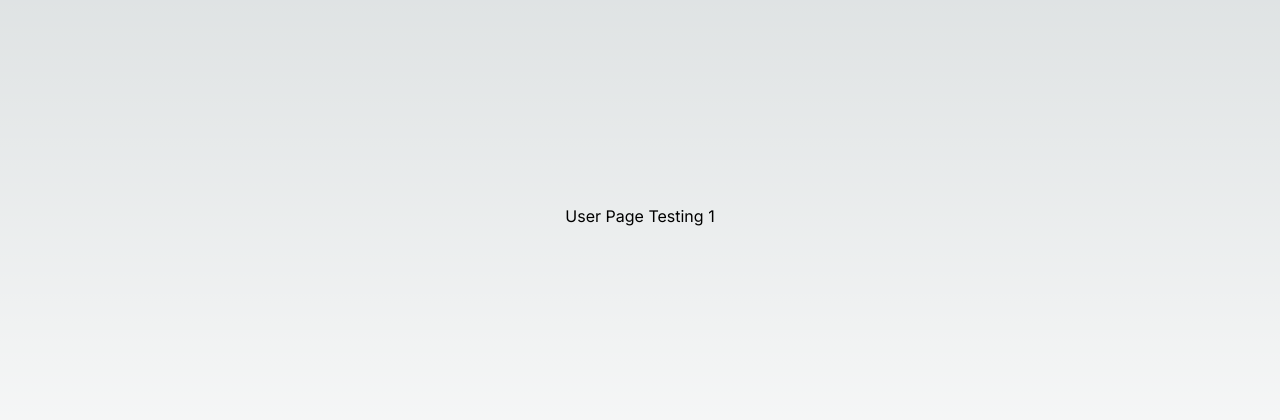
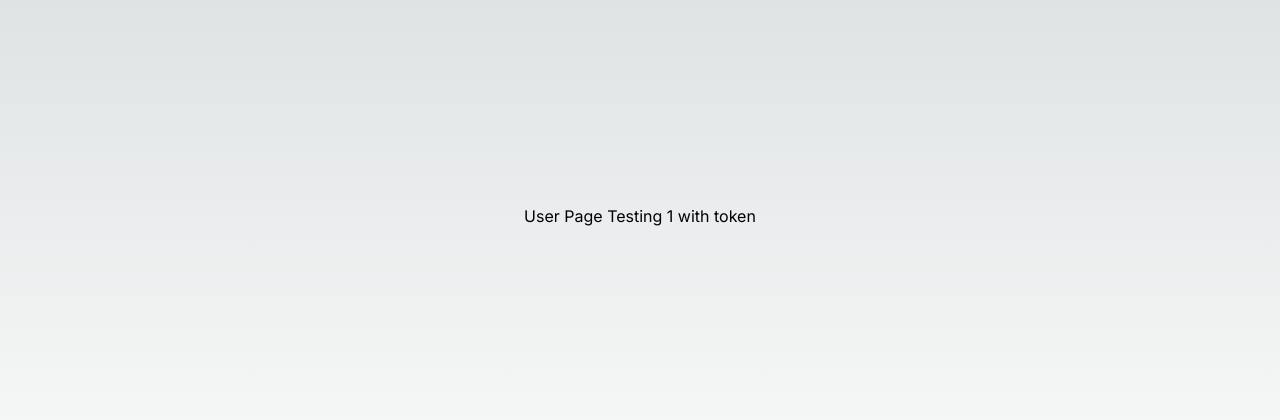
Before and after one commit to aditiapras/easypanel, a Next.js app: page /user in a window 1280 px wide. Shown: the part 184-604 px from the top of the page. Built offline with nearby package versions, Linux system fonts and the light colour scheme.

Commit message:
Update page.js

```diff
--- a/app/user/page.js
+++ b/app/user/page.js
@@ -3,7 +3,7 @@ import React from "react";
 export default function Page() {
   return (
     <div className="flex flex-col items-center justify-center w-full min-h-screen">
-      User Page Testing 1
+      User Page Testing 1 with token
     </div>
   );
 }
```
